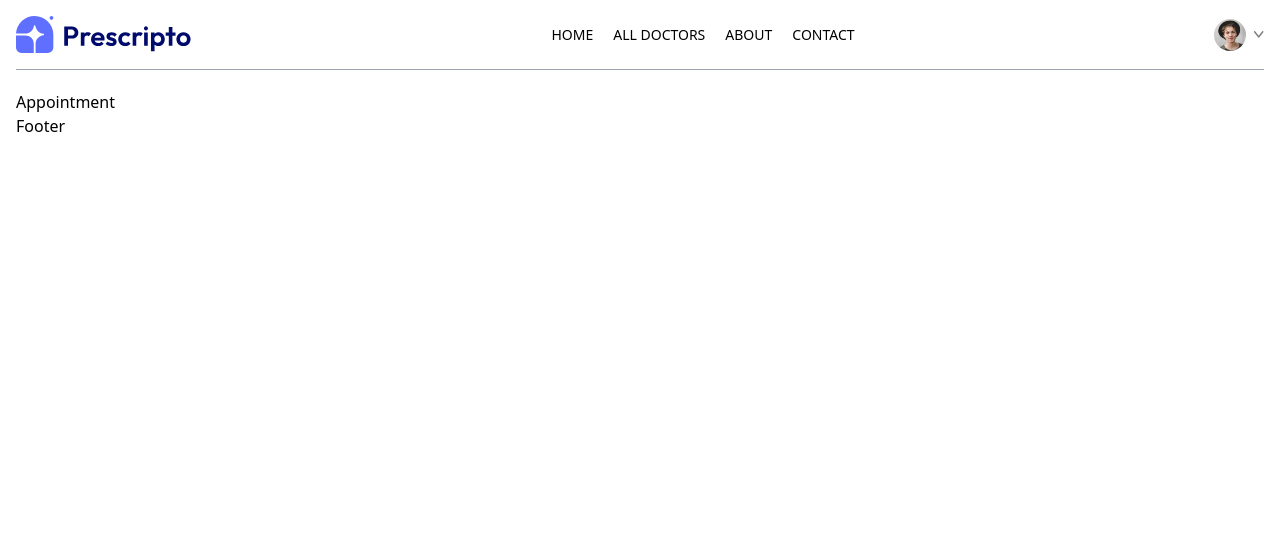
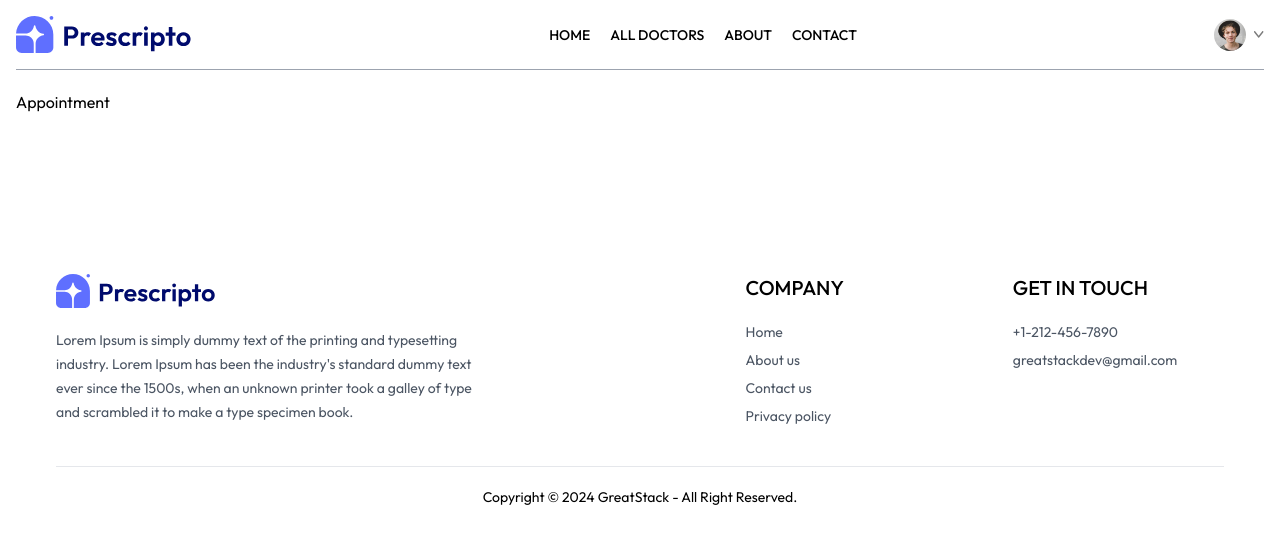
Before and after one commit to Sudarshan0306/Prescripto, a React (Vite) app in the folder frontend/: page /appointment/1 in a window 1280 px wide. Shown: the top 544 px of the page. Built offline with nearby package versions, Linux system fonts and the light colour scheme.

Commit message:
complete footer component

```diff
--- a/frontend/src/Components/Footer.jsx
+++ b/frontend/src/Components/Footer.jsx
@@ -1,9 +1,46 @@
-import React from 'react'
+import React from "react";
+import { assets } from "../assets/assets_frontend/assets";
 
 const Footer = () => {
   return (
-    <div>Footer</div>
-  )
-}
+    <div className="md:mx-10">
+      <div className="flex flex-col sm:grid grid-cols-[3fr_1fr_1fr] gap-14 my-10 mt-40 text-sm">
+        {/*------- Left side ---------*/}
+        <div className="">
+          <img className="mb-5 w-40" src={assets.logo} alt="" />
+          <p className="w-full md:w-2/3 text-gray-600 leading-6">
+            Lorem Ipsum is simply dummy text of the printing and typesetting
+            industry. Lorem Ipsum has been the industry's standard dummy text
+            ever since the 1500s, when an unknown printer took a galley of type
+            and scrambled it to make a type specimen book.
+          </p>
+        </div>
+        {/*------- Center side ---------*/}
+        <div className="">
+          <p className="text-xl font-medium mb-5">COMPANY</p>
+          <ul className="flex flex-col gap-2 text-gray-600">
+            <li>Home</li>
+            <li>About us</li>
+            <li>Contact us</li>
+            <li>Privacy policy</li>
+          </ul>
+        </div>
+        {/*------- Right side ---------*/}
+        <div className="">
+          <p className="text-xl font-medium mb-5">GET IN TOUCH</p>
+          <ul className="flex flex-col gap-2 text-gray-600">
+            <li>+1-212-456-7890</li>
+            <li>greatstackdev@gmail.com</li>
+          </ul>
+        </div>
+      </div>
+      {/*---------- CopyRight -----------*/}
+      <div className="">
+        <hr />
+        <p className="py-5 text-sm text-center">Copyright © 2024 GreatStack - All Right Reserved.</p>
+      </div>
+    </div>
+  );
+};
 
-export default Footer
+export default Footer;
--- a/frontend/src/index.css
+++ b/frontend/src/index.css
@@ -1,7 +1,13 @@
+@import url('https://fonts.googleapis.com/css2?family=Outfit:wght@100..900&display=swap');
+
 @tailwind base;
 @tailwind components;
 @tailwind utilities;
 
+
+* {
+    font-family: Outfit;
+}
 .active hr {
     @apply block;
 }
```
